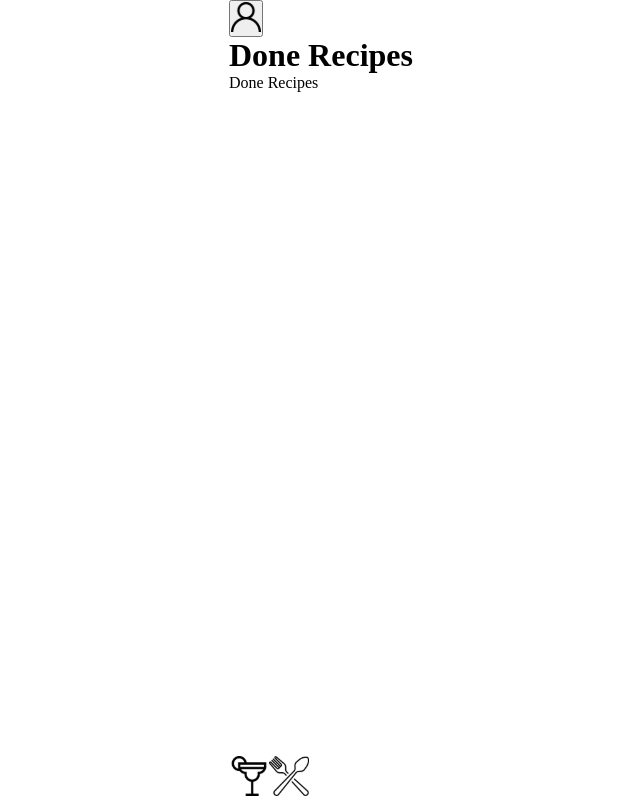
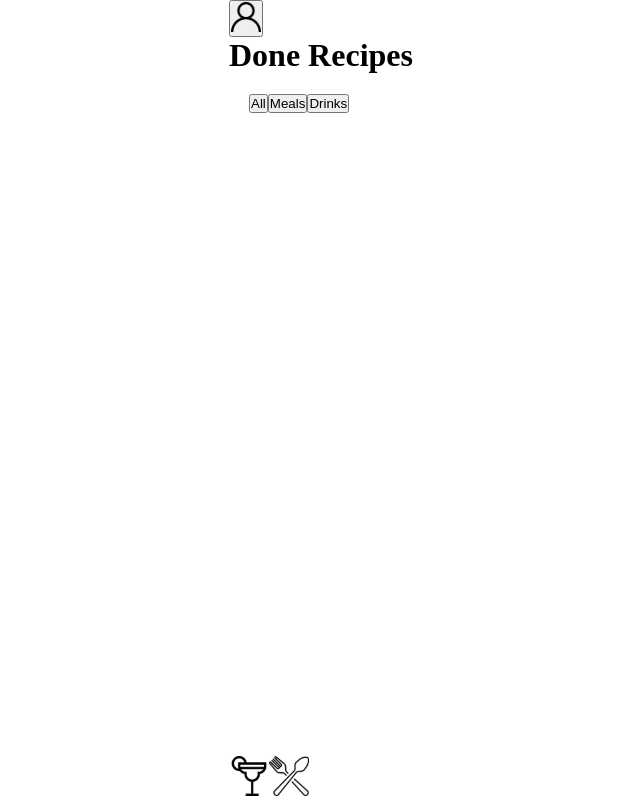
Before and after one commit to rafaelmagalhaesguedes/recipesApp, a React (Vite) app: page /done-recipes in a window 1280 px wide. Shown: the whole page, without its empty margins (231-871 px from the left). Built offline with nearby package versions, Linux system fonts and the light colour scheme.

Commit message:
feat: create DoneRecipes page

```diff
--- a/src/App.tsx
+++ b/src/App.tsx
@@ -4,7 +4,7 @@ import Layout from './components/Layout';
 import Recipes from './pages/Recipes';
 import RecipeDetails from './pages/RecipeDetails/RecipeDetails';
 import RecipeInProgress from './pages/RecipeInProgress/RecipeInProgress';
-import DoneRecipes from './pages/DoneRecipes';
+import DoneRecipes from './pages/DoneRecipes/DoneRecipes';
 import Profile from './pages/Profile';
 
 function App() {
--- /dev/null
+++ b/src/pages/DoneRecipes/DoneRecipes.tsx
@@ -0,0 +1,108 @@
+import { useEffect, useState } from 'react';
+import { Link } from 'react-router-dom';
+import shareIcon from '../../images/shareIcon.svg';
+import { ContainerDoneRecipes, Image, Wrapper } from './Styles';
+
+function DoneRecipes() {
+  const [doneRecipes, setDoneRecipes] = useState<any>([]);
+  const [filter, setFilter] = useState('all');
+  const [message, setMessage] = useState('');
+
+  useEffect(() => {
+    // Get data Local Storage
+    const storedRecipes = localStorage.getItem('doneRecipes');
+    if (storedRecipes !== null) {
+      setDoneRecipes(JSON.parse(storedRecipes));
+    }
+  }, []);
+
+  const filteredRecipes = doneRecipes.filter((recipe: any) => {
+    if (filter === 'meal') {
+      return recipe.type === 'meal';
+    }
+    if (filter === 'drink') {
+      return recipe.type === 'drink';
+    }
+    return true;
+  });
+
+  const handleClickShare = (recipeId: number, recipeType: string) => {
+    const recipeLink = `${window.location.origin}/${recipeType}s/${recipeId}`;
+    navigator.clipboard.writeText(recipeLink);
+    setMessage('Link copied!');
+    return message;
+  };
+
+  return (
+    <ContainerDoneRecipes>
+      <Wrapper>
+        <section className="buttons">
+          <button
+            data-testid="filter-by-all-btn"
+            onClick={ () => setFilter('all') }
+          >
+            All
+          </button>
+          <button
+            data-testid="filter-by-meal-btn"
+            onClick={ () => setFilter('meal') }
+          >
+            Meals
+          </button>
+          <button
+            data-testid="filter-by-drink-btn"
+            onClick={ () => setFilter('drink') }
+          >
+            Drinks
+          </button>
+        </section>
+
+        <section className="card">
+          {filteredRecipes && filteredRecipes.map((recipe: any, index: any) => (
+            <div key={ index }>
+              <Link to={ `/${recipe.type}s/${recipe.id}` }>
+                <Image
+                  src={ recipe.image }
+                  alt={ recipe.name }
+                  data-testid={ `${index}-horizontal-image` }
+                />
+              </Link>
+              <button
+                data-testid="share-button"
+                onClick={ () => handleClickShare(recipe.id, recipe.type) }
+              >
+                <img
+                  data-testid={ `${index}-horizontal-share-btn` }
+                  src={ shareIcon }
+                  alt="Share"
+                />
+              </button>
+              {message && <p data-testid="message">{ message }</p>}
+              <Link to={ `/${recipe.type}s/${recipe.id}` }>
+                <p data-testid={ `${index}-horizontal-name` }>{ recipe.name }</p>
+              </Link>
+              <p data-testid={ `${index}-horizontal-top-text` }>
+                {recipe.type === 'drink'
+                  ? `${recipe.alcoholicOrNot} - ${recipe.category}`
+                  : `${recipe.nationality} - ${recipe.category}`}
+              </p>
+              <p data-testid={ `${index}-horizontal-done-date` }>
+                { recipe.doneDate.toString() }
+              </p>
+              {recipe.tags && recipe.tags.map((tag: any, tagIndex: any) => (
+                <span
+                  key={ tagIndex }
+                  data-testid={ `${index}-${tag}-horizontal-tag` }
+                >
+                  { tag }
+                </span>
+              ))}
+            </div>
+          ))}
+        </section>
+      </Wrapper>
+    </ContainerDoneRecipes>
+  );
+}
+
+export default DoneRecipes;
--- /dev/null
+++ b/src/pages/DoneRecipes/Styles.tsx
@@ -0,0 +1,21 @@
+import styled from 'styled-components';
+
+export const ContainerDoneRecipes = styled.section`
+  width: 100%;
+  height: auto;
+
+  display: flex;
+  align-items: center;
+  justify-content: center;
+`;
+
+export const Wrapper = styled.div`
+  width: 360px;
+  height: 640px;
+  padding: 20px;
+`;
+
+export const Image = styled.img`
+  width: 100%;
+  height: 200px;
+`;
```
